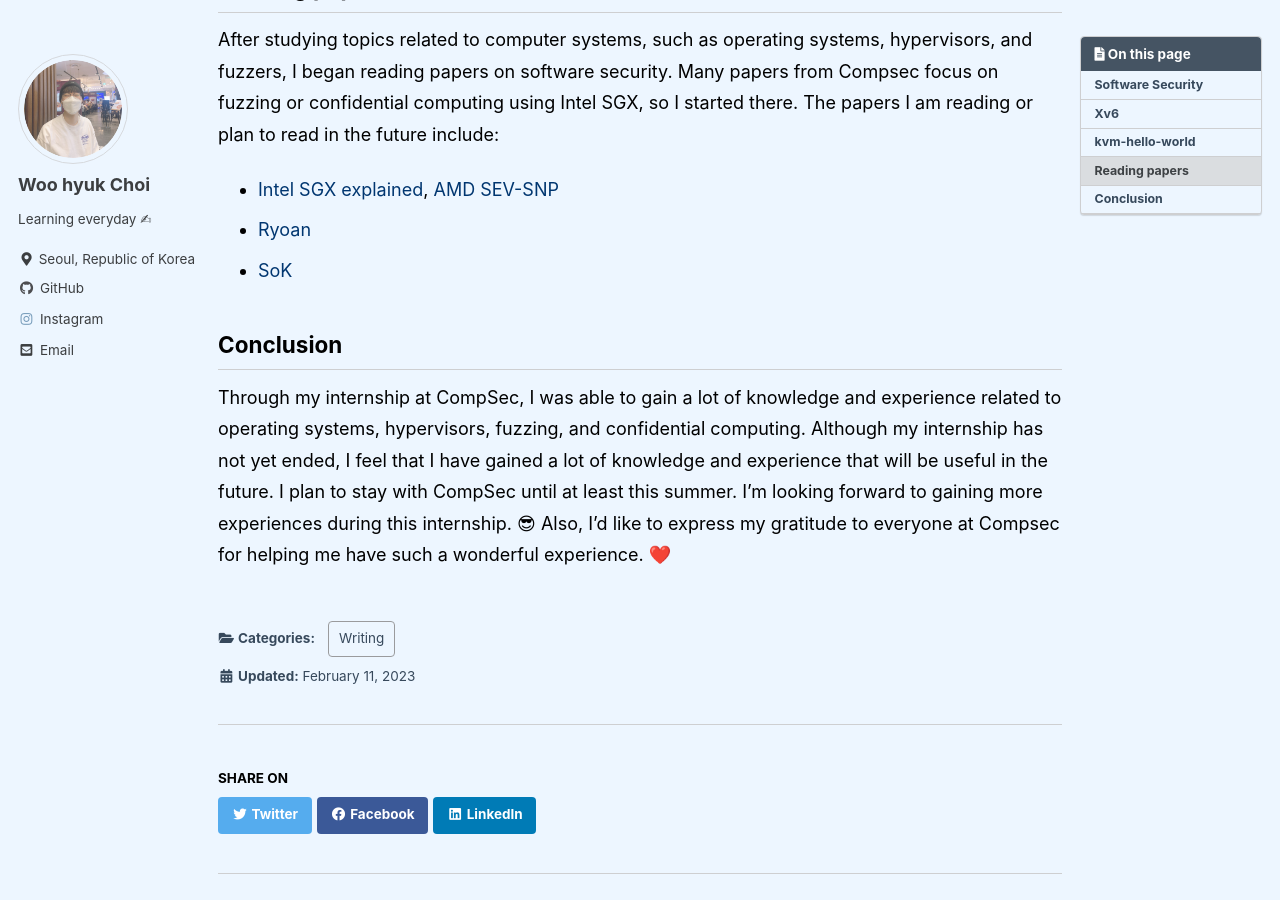
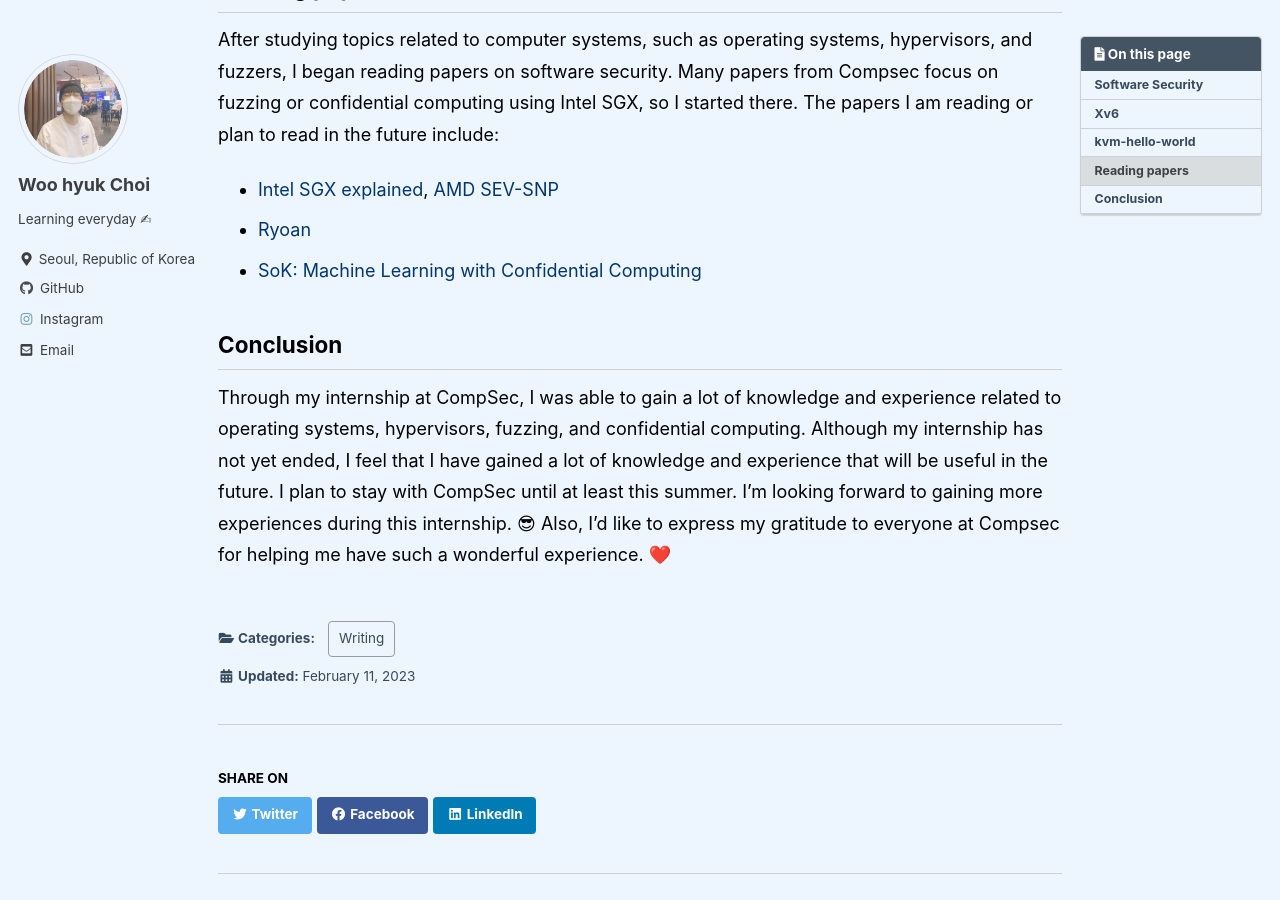
Before and after one commit to cw00h/cw00h.github.io, a Jekyll site: the page built from _posts/2023-02-11-compsec-23winter.md, in a window 1280 px wide and 900 px high, scrolled down 2763 px. Built offline with Jekyll 4.4.1, drawn with Linux system fonts in a browser that asks for light colours; cached includes are drawn as plain includes; comment, search, counter and statistics services are not loaded.

Commit message:
Docs: Edit compsec-23winter.md

```diff
--- a/_posts/2023-02-11-compsec-23winter.md
+++ b/_posts/2023-02-11-compsec-23winter.md
@@ -74,7 +74,7 @@ After studying topics related to computer systems, such as operating systems, hy
 
 - [Intel SGX explained](https://eprint.iacr.org/2016/086.pdf), [AMD SEV-SNP](https://www.amd.com/system/files/TechDocs/SEV-SNP-strengthening-vm-isolation-with-integrity-protection-and-more.pdf)
 - [Ryoan](https://www.usenix.org/system/files/conference/osdi16/osdi16-hunt.pdf)
-- [SoK](https://arxiv.org/pdf/2208.10134.pdf)
+- [SoK: Machine Learning with Confidential Computing](https://arxiv.org/pdf/2208.10134.pdf)
 
 ## Conclusion
 
```
